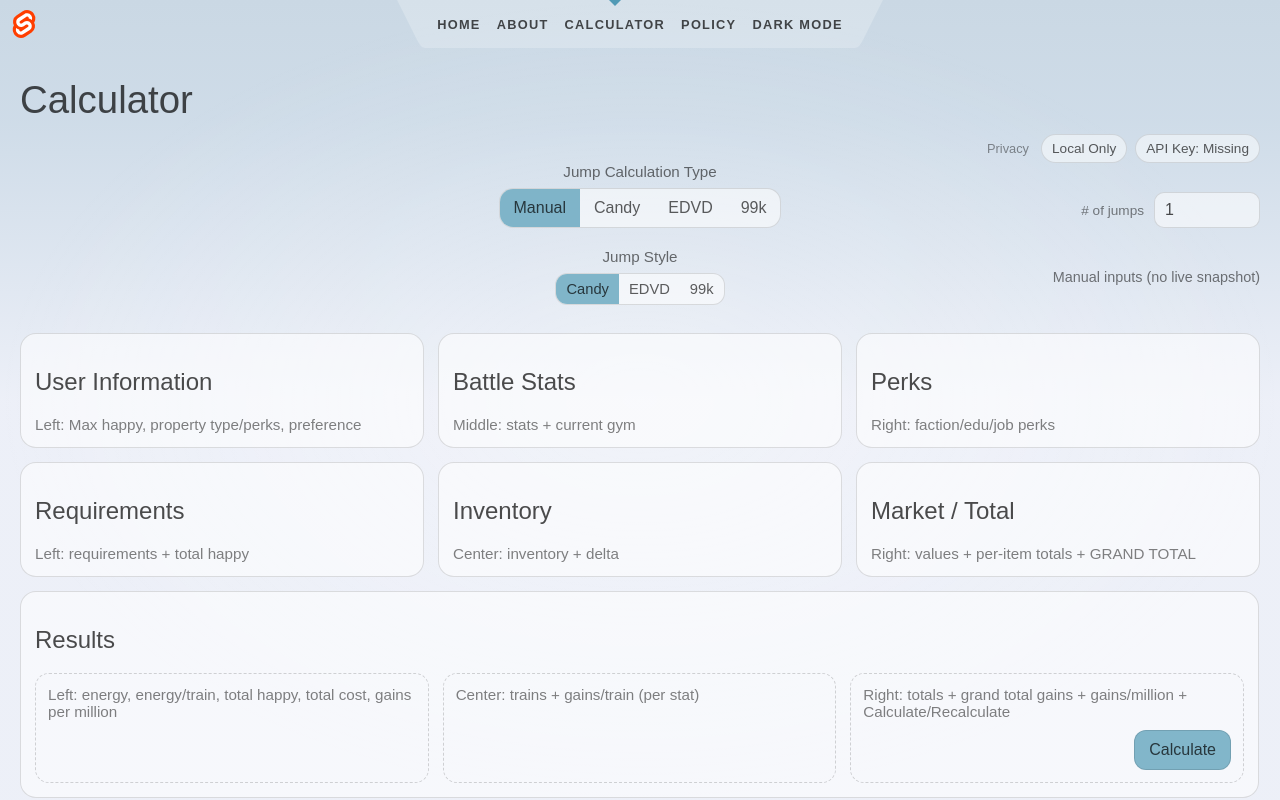
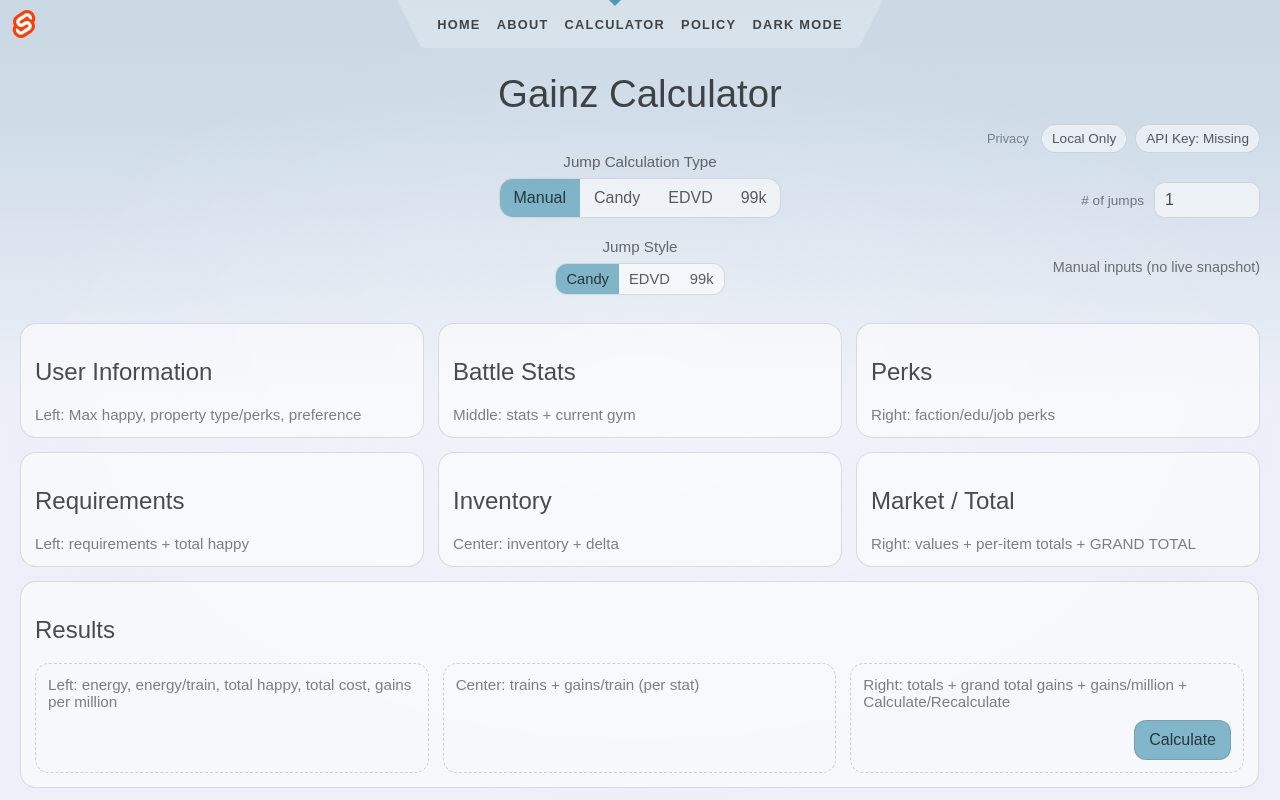
Before and after one commit to EevieTheFox/Torn-Gainz-Web-App, a SvelteKit app: page /calculator in a window 1280 px wide. Shown: the top 800 px of the page. Built offline with nearby package versions, Linux system fonts and the light colour scheme.

Commit message:
corrected header type and updated to match style of the site overall

```diff
--- a/src/routes/calculator/+page.svelte
+++ b/src/routes/calculator/+page.svelte
@@ -62,8 +62,8 @@
 </svelte:head>
 
 <section class="page wide">
-    <header class="calc-header">
-        <h1>Calculator</h1>
+    <header class="pageHeader">
+        <h1>Gainz Calculator</h1>
 
         <div class="chips">
             <span class="chips-label">Privacy</span>
```
